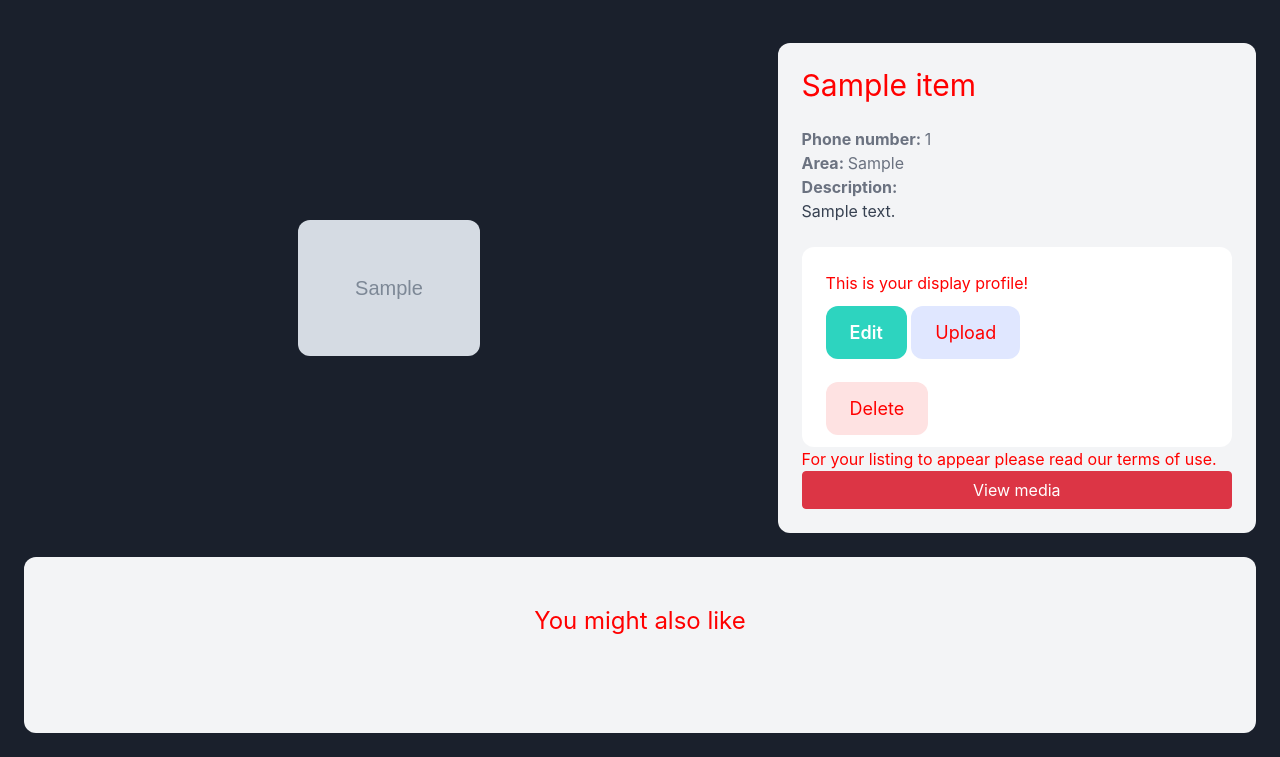
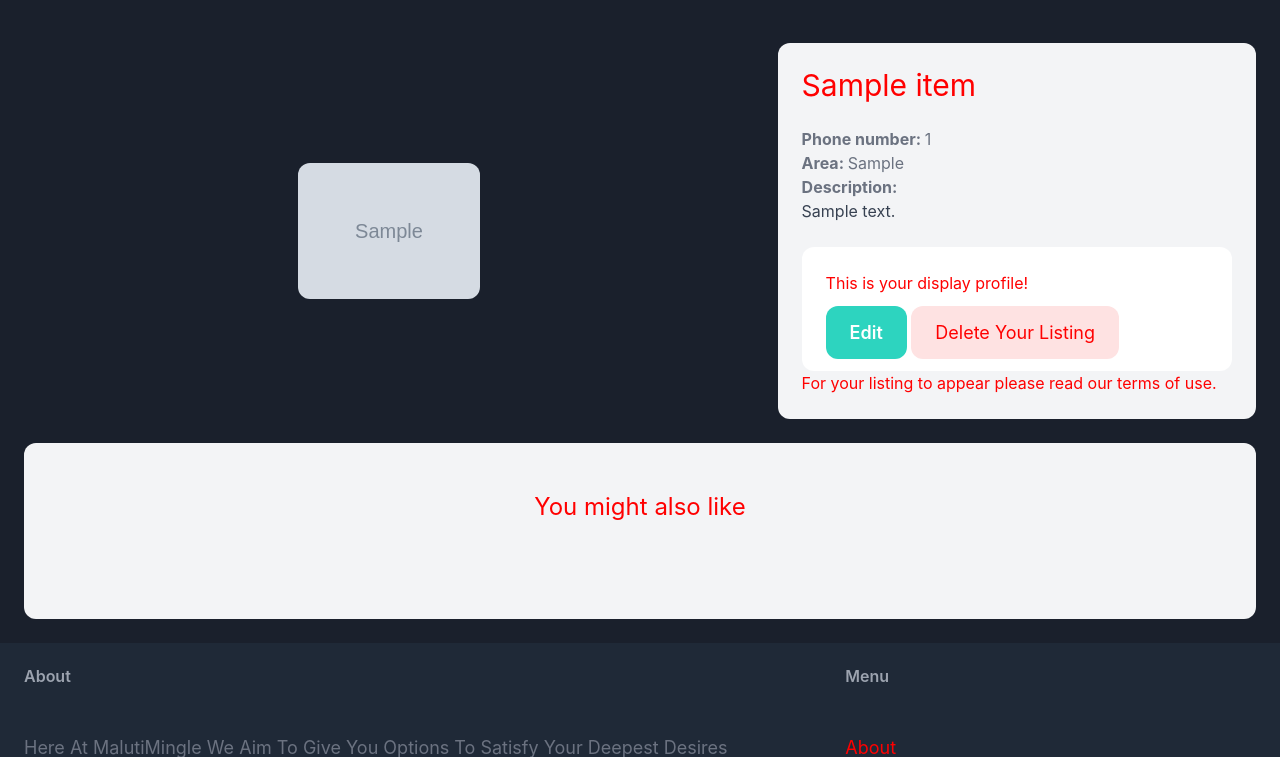
Before and after one commit to Langahoohlo/suprme-octo, a Django app: page /items/1/ in a window 1280 px wide. Shown: the part 77-834 px from the top of the page. Run offline with Django 4.2, Linux system fonts and the light colour scheme; a user stored in the database is signed in; tables that the repository leaves empty hold one stand-in row (values such as "Sample post"); grey boxes marked "Sample" are stand-in pictures; some libraries are stand-ins or nearby versions.

Commit message:
Commented media in detail

```diff
--- a/item/templates/item/detail.html
+++ b/item/templates/item/detail.html
@@ -47,8 +47,8 @@
                 <p>This is your display profile!</p>
 <br>
                 <a href="{% url 'item:edit' item.id %}" class=" mt-6 px-6 py-3 text-lg font-semibold bg-teal-400  hover:bg-teal-200 text-white rounded-xl">Edit</a>
-                <a href="{% url 'dashboard:dashboardv2' %}" style="margin-top: 5px;" class="mt-6 py-3 px-6 text-lg bg-indigo-100 hover:bg-teal-200 rounded-xl text-red">Upload</a><br><br><br>
-                <a href="{% url 'item:delete' item.id %}" class="mt-6 py-3 px-6 text-lg bg-red-100 hover:bg-red-300 rounded-xl text-red">Delete</a>
+                <!-- <a href="{% url 'dashboard:dashboardv2' %}" style="margin-top: 5px;" class="mt-6 py-3 px-6 text-lg bg-indigo-100 hover:bg-teal-200 rounded-xl text-red">Upload</a><br><br><br> -->
+                <a href="{% url 'item:delete' item.id %}" class="mt-6 py-3 px-6 text-lg bg-red-100 hover:bg-red-300 rounded-xl text-red">Delete Your Listing</a>
                 <br>
 
             </div>
@@ -78,7 +78,7 @@
            <!-- <a href="{% url 'conversation:new' item.id %}" class="group block mt-6 px-6 py-3 text-lg font-semibold bg-teal-500 text-white rounded-xl hover:bg-teal-700">Photos and Videos</a> -->
         {% endif %}
 
-        <a href="{% url 'dashboard:myprofile' item.created_by_id %}" class="btn btn-danger">View media</a>
+        <!-- <a href="{% url 'dashboard:myprofile' item.created_by_id %}" class="btn btn-danger">View media</a> -->
         <!-- <a href="{% url 'dashboard:myprofile' %}" class="btn btn-primary">Go to My Uploads</a> -->
 
     </div>
```
Also changed, not shown: 1 other file.
